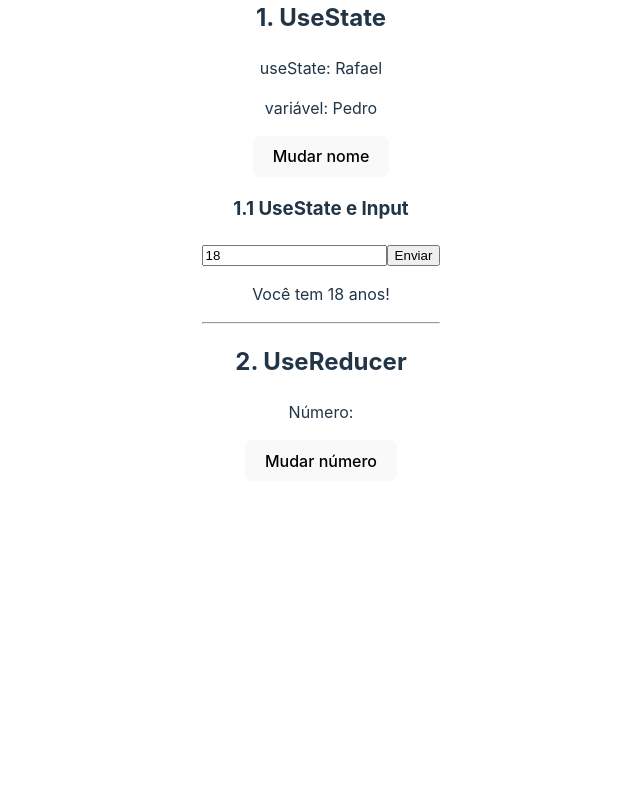
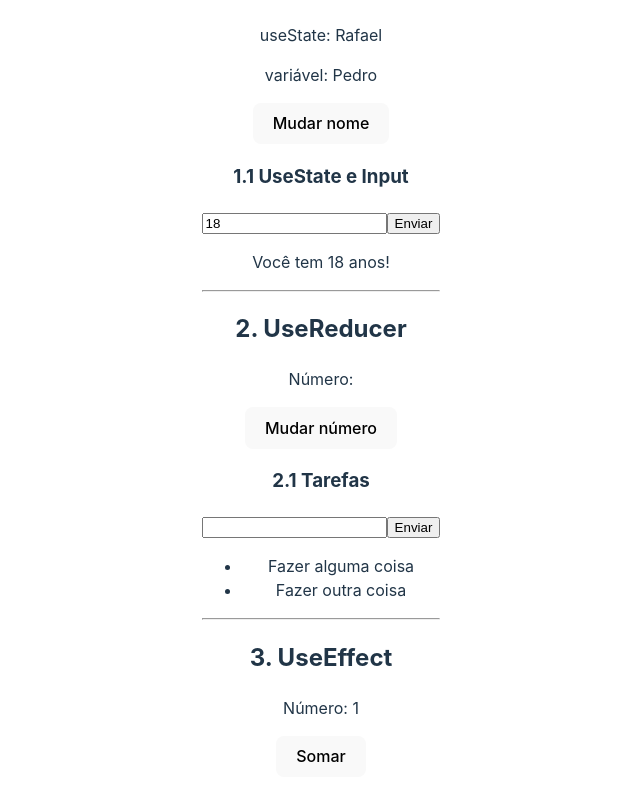
Before and after one commit to rafavanzele/HTML-CSS-JS-REACT-TYPE, a React (Vite) app in the folder REACT/9_HOOKS/reacthooks/: page / in a window 1280 px wide. Shown: the part 254-1054 px from the top of the page, without its empty margins (319-959 px from the left). Built offline with nearby package versions, Linux system fonts and the light colour scheme.

Commit message:
usereducer / useeffect

```diff
--- /dev/null
+++ b/REACT/9_HOOKS/reacthooks/src/components/HookUseEffect.jsx
@@ -0,0 +1,24 @@
+import { useEffect, useState } from "react"
+
+const HookUseEffect = () => {
+    // 3 USEEFFECT SEM DEPENDENCIAS
+    useEffect(() => {
+        console.log('Estou sendo executado')
+    })
+
+    const [number, setNumber] = useState(1)
+
+    const changeSomething = () => {
+        setNumber(number + 1)
+    }
+
+    return (
+    <div>
+        <h2>3. UseEffect</h2>
+        <p>Número: {number}</p>
+        <button onClick={changeSomething}>Somar</button>
+    </div>
+  )
+}
+
+export default HookUseEffect
--- a/REACT/9_HOOKS/reacthooks/src/components/HookUseReducer.jsx
+++ b/REACT/9_HOOKS/reacthooks/src/components/HookUseReducer.jsx
@@ -1,4 +1,4 @@
-import { useReducer } from "react"
+import { useReducer, useState } from "react"
 
 const HookUseReducer = () => {
     // 2 USEREDUCER (basico)
@@ -7,12 +7,68 @@
     })
 
 
+    // 2.1 AVANÇANDO NO USEREDUCER
+    const initialTasks = [
+      {id: 1, text: 'Fazer alguma coisa'},
+      {id: 2, text: 'Fazer outra coisa'},
+    ]
+
+    const taskReducer = (state, action) => {
+      switch(action.type) {
+        case 'ADD':
+          const newTask = {
+            id: Math.random(),
+            text: taskText
+          }
+
+          setTaskText('')
+          return [...state, newTask]
+
+
+        case 'DELETE':
+          return state.filter((task) => task.id !== action.id)
+
+
+        default:
+          return state
+      }
+
+
+    }
+
+  const [taskText, setTaskText] = useState('')
+  const [tasks, dispatchTasks] = useReducer(taskReducer, initialTasks)
+
+  const handleSubmit = (e) => {
+    e.preventDefault()
+
+    dispatchTasks({type: 'ADD'})
+  }
+
+  const removerTask = (id) => {
+    dispatchTasks({type: 'DELETE', id})
+  }
+
+
   return (
     <div>
         <h2>2. UseReducer</h2>
         <p>Número: {number}</p>
+        <button onClick={dispatch}>Mudar número</button>
 
-        <button onClick={dispatch}>Mudar número</button>
+        <h3>2.1 Tarefas</h3>
+        <form onSubmit={handleSubmit}>
+          <input type="text" onChange={(e) => setTaskText(e.target.value)} value={taskText}/>
+          <input type="submit" value={'Enviar'} />
+        </form>
+
+        <ul>
+          {tasks.map((task) => (
+            <li key={task.id} onDoubleClick={() => removerTask(task.id)}>{task.text}</li>
+          ))}
+        </ul>
+
+        <hr />
     </div>
   )
 }
--- a/REACT/9_HOOKS/reacthooks/src/routes/Home.jsx
+++ b/REACT/9_HOOKS/reacthooks/src/routes/Home.jsx
@@ -1,5 +1,6 @@
 import HookUseState from '../components/HookUseState'
 import HookUseReducer from '../components/HookUseReducer'
+import HookUseEffect from '../components/HookUseEffect'
 
 const Home = () => {
 
@@ -11,6 +12,9 @@
 
       {/* 2 USEREDUCER */}
       <HookUseReducer/>
+
+      {/* 3 USEEFFECT */}
+      <HookUseEffect/>
     </div>
   )
 }
```
